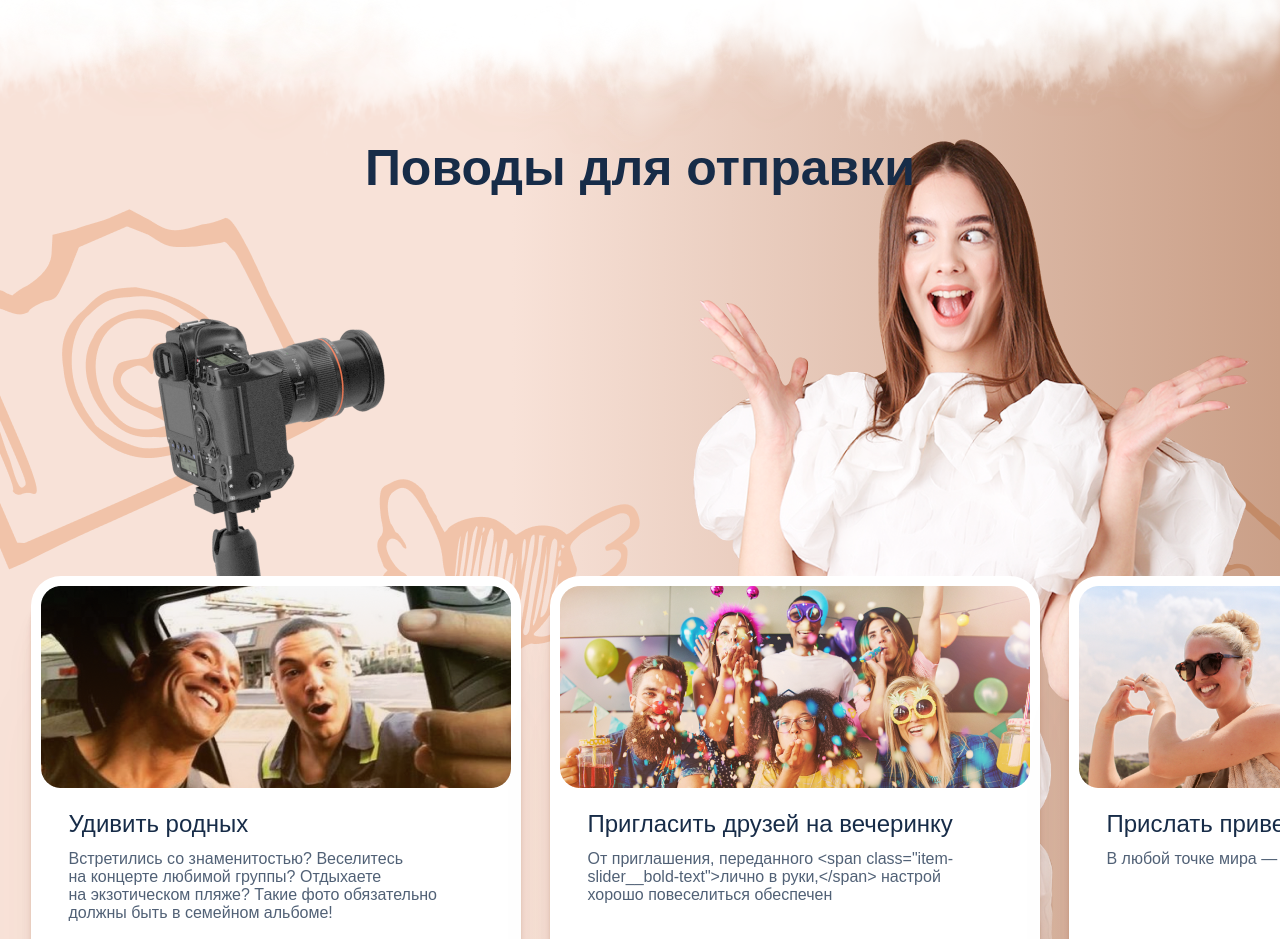
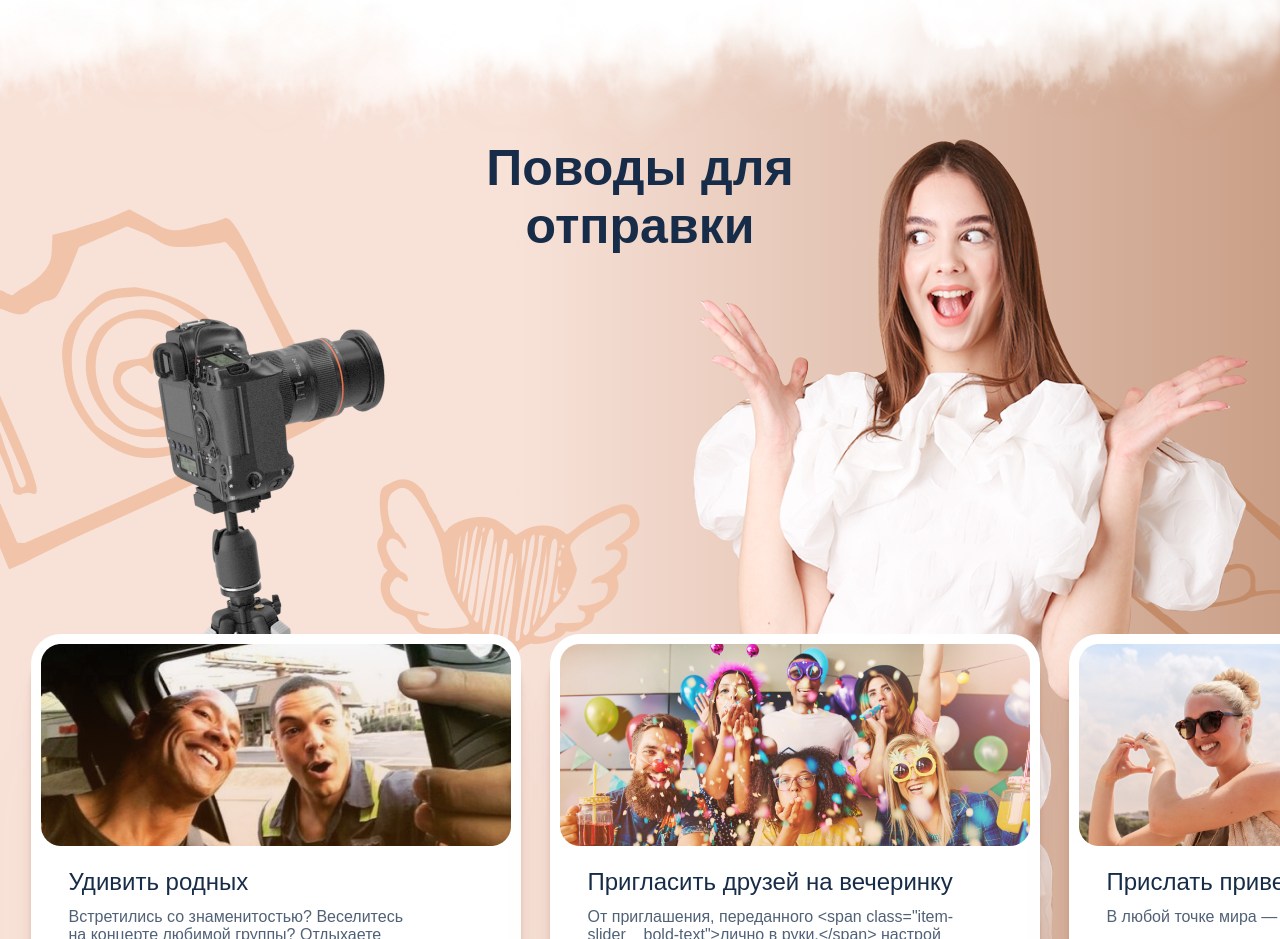
Before and after one commit to ageiwa/joyka-template-vue, a Vue app: page / in a window 1280 px wide. Shown: the part 2300-3239 px from the top of the page. Built offline with nearby package versions, Linux system fonts and the light colour scheme.

Commit message:
Set a fixed header width

```diff
--- a/src/components/ReasonForSend/style.scss
+++ b/src/components/ReasonForSend/style.scss
@@ -8,6 +8,8 @@
     position: relative;
 
     &__header-title {
+        margin: 0 auto;
+        width: 342px;
         font-weight: 700;
         font-size: 50px;
         color: #172C48;
```
